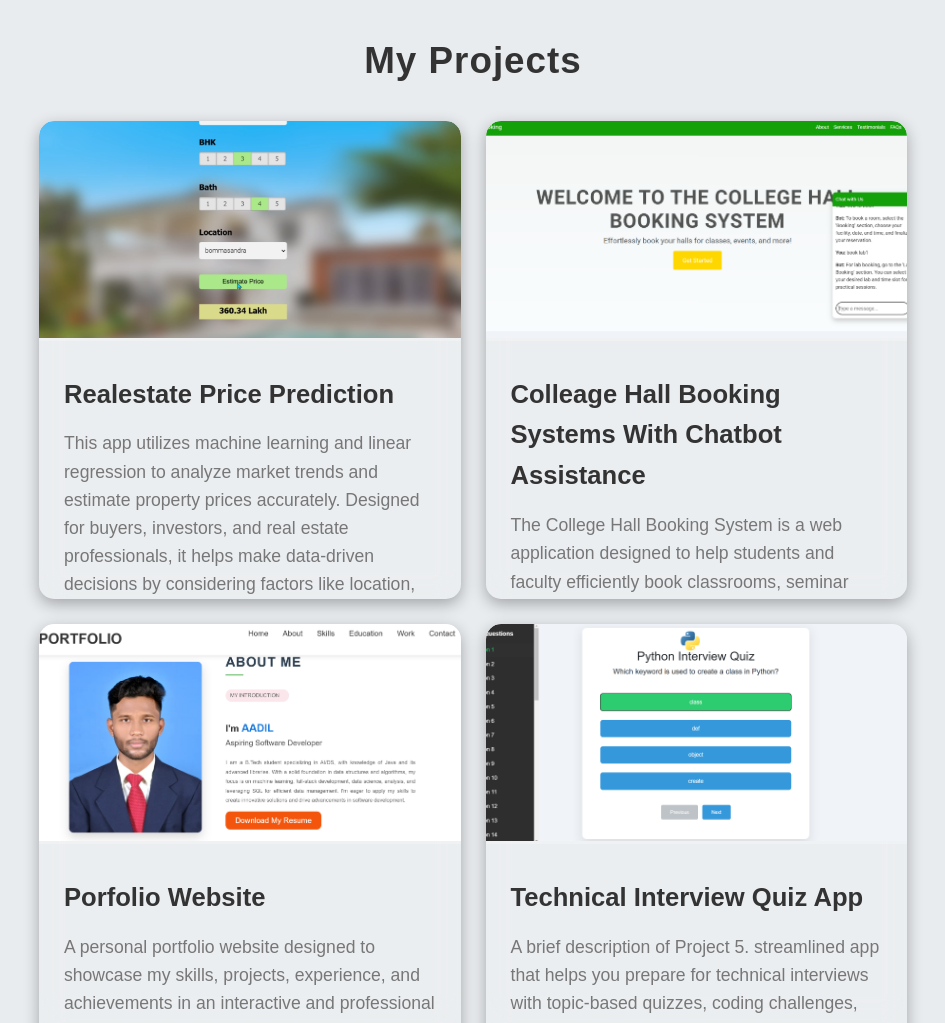
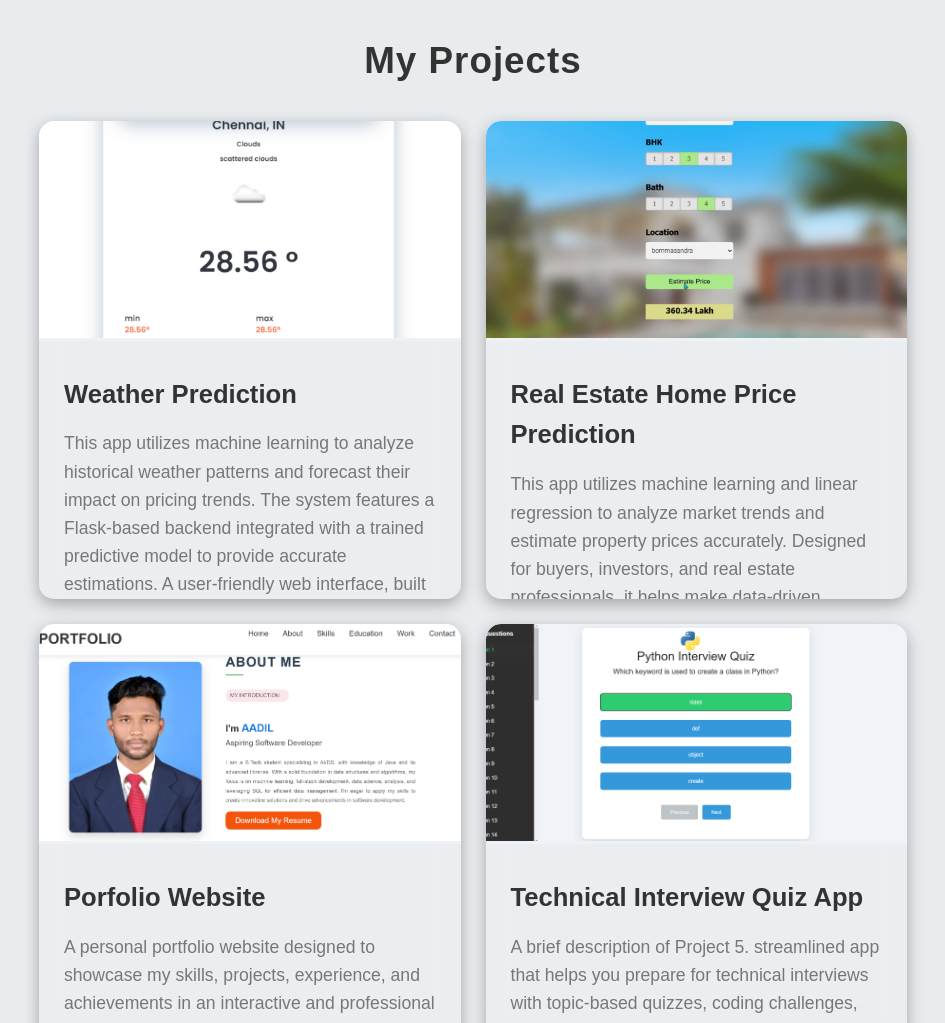
Before and after one commit to AADIL20052911/My-portfolio-website, a plain HTML site: page index.html in a window 1280 px wide. Shown: the part 3860-4883 px from the top of the page, without its empty margins (167-1112 px from the left). Drawn offline with Linux system fonts and the light colour scheme.

Commit message:
third commit

```diff
--- a/index.html
+++ b/index.html
@@ -1257,19 +1257,19 @@ h2 {
   <h2>My Projects</h2>
   <div class="project-container">
       <div class="project">
-          <img src="realestate.png" alt="Project 1">
+          <img src="weather.png" alt="Project 1">
           <div class="project-info">
-              <h3>Realestate Price Prediction</h3>
-              <p>This app utilizes machine learning and linear regression to analyze market trends and estimate property prices accurately. Designed for buyers, investors, and real estate professionals, it helps make data-driven decisions by considering factors like location, size, and market conditions.</p>
+              <h3>Weather Prediction</h3>
+              <p>This app utilizes machine learning to analyze historical weather patterns and forecast their impact on pricing trends. The system features a Flask-based backend integrated with a trained predictive model to provide accurate estimations. A user-friendly web interface, built with HTML, CSS, and JavaScript, allows users to input location details and receive real-time predictions. The application leverages data preprocessing, feature engineering, and model optimization to enhance accuracy and efficiency. Designed to aid industries affected by weather fluctuations, the system provides data-driven insights for better decision-making.</p>
               <a href="https://weatherpredictionapp1.netlify.app/" target="_blank" class="view-btn">View Project</a>
           </div>
       </div>
       <div class="project">
-          <img src="classroom.png" alt="Project 2">
+          <img src="realestate.png" alt="Project 2">
           <div class="project-info">
-              <h3>Colleage hall booking Systems with chatbot assistance</h3>
-              <p>The College Hall Booking System is a web application designed to help students and faculty efficiently book classrooms, seminar halls, and labs for academic or extracurricular activities. The system features a chatbot assistant that guides users through the booking process, answering queries and providing real-time availability updates.</p>
-              <a href="https://github.com/NishanthV27/College-hall-Booking-System-with-Chatbot-Assistantt.git" target="_blank" class="view-btn">View Project</a>
+              <h3>Real Estate Home Price Prediction</h3>
+              <p>This app utilizes machine learning and linear regression to analyze market trends and estimate property prices accurately. Designed for buyers, investors, and real estate professionals, it helps make data-driven decisions by considering factors like location, size, and market conditions.</p>
+              <a href="https://github.com/AADIL20052911/Real-Time-Home-Price-Predicition" target="_blank" class="view-btn">View Project</a>
           </div>
       </div>
       <div class="project">
```
